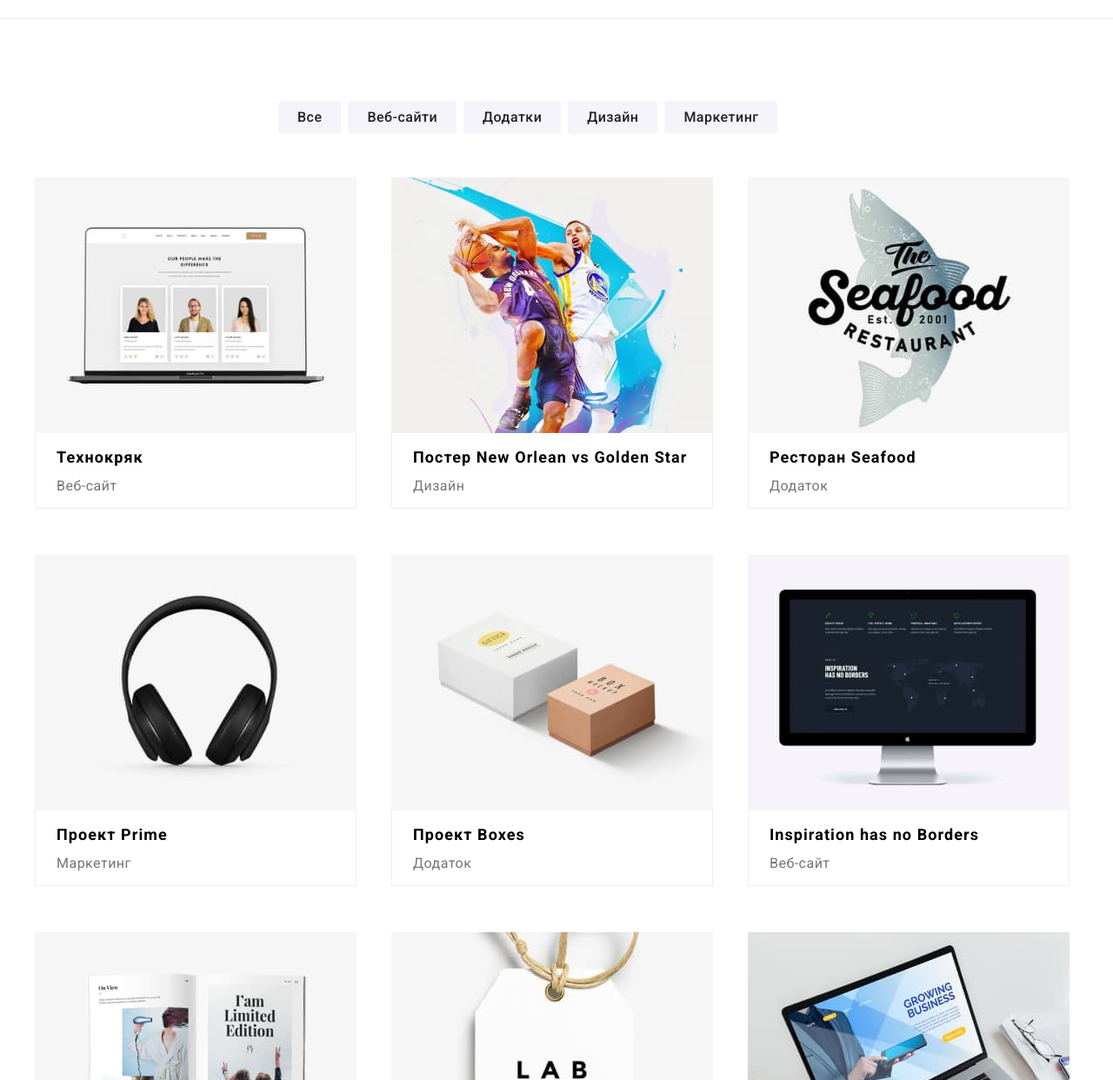
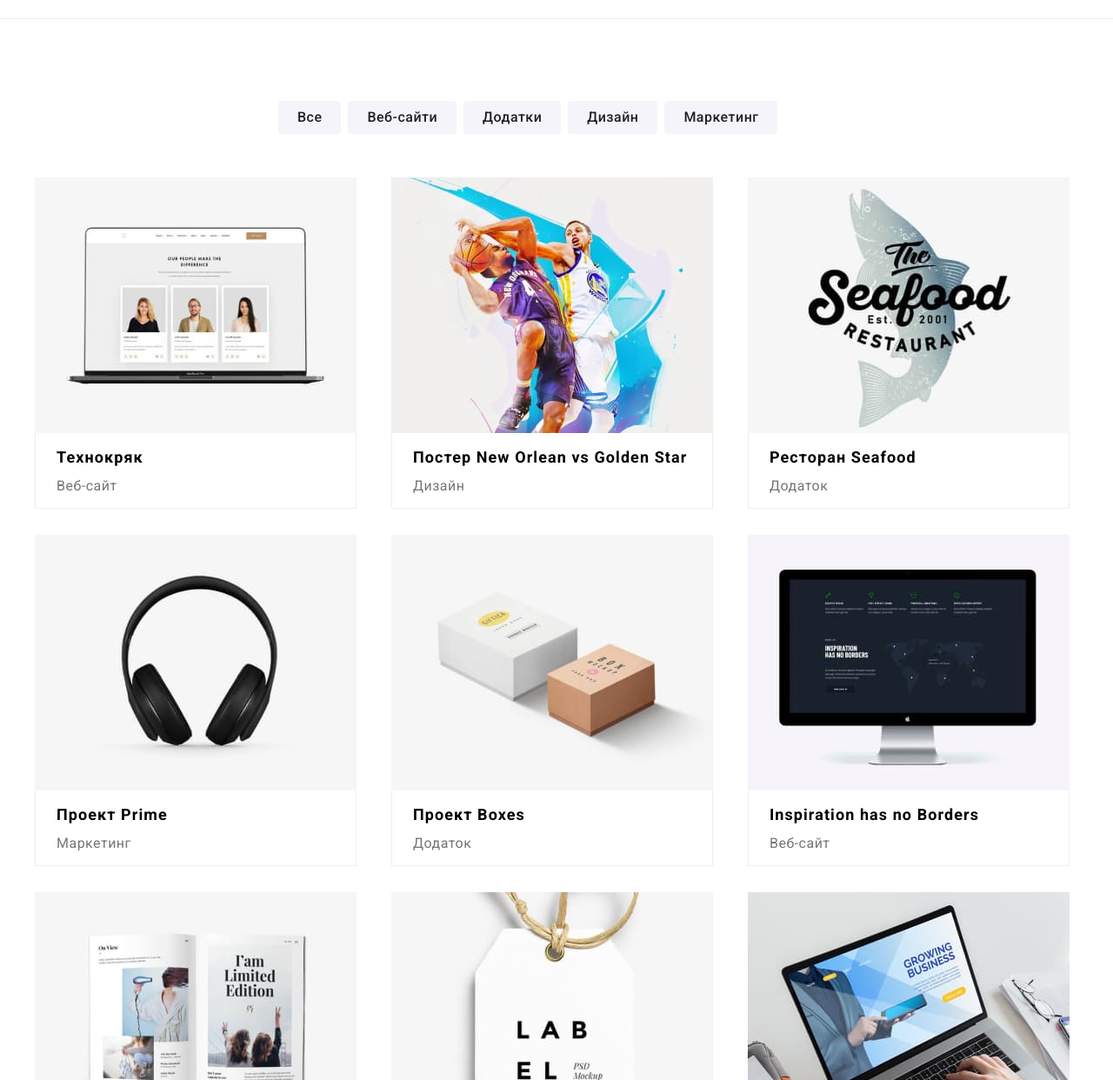
Before and after one commit to DTerenz/goit-markup-hw-03, a plain HTML site: page portpholio.html in a window 1280 px wide. Shown: the part 58-1300 px from the top of the page at 87% size. Drawn offline with Linux system fonts and the light colour scheme.

Commit message:
Add files via upload

```diff
--- a/css/portpholio.css
+++ b/css/portpholio.css
@@ -237,7 +237,6 @@ ul{
 /*  projects   */
 .card{
   Width: 370px;
-Height: 404px;
 margin: 0px;
 padding: 0px;
 }
```
